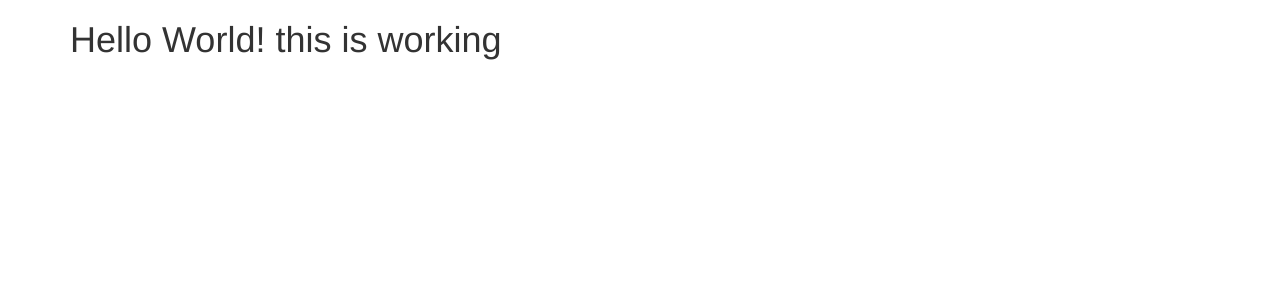
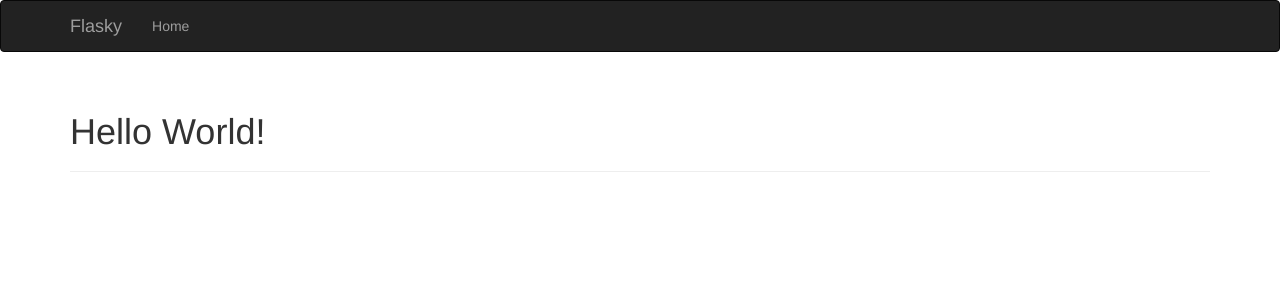
Before and after one commit to hveda/flask-revealjs, a Python web app: template app/templates/index.html in a window 1280 px wide. Shown: the top 300 px of the page. Run offline with Jinja, Linux system fonts and the light colour scheme; the template is opened without the code that fills it, so the values that code supplies are empty; some libraries are stand-ins or nearby versions.

Commit message:
Get base template wired up

```diff
--- /dev/null
+++ b/app/templates/base.html
@@ -0,0 +1,30 @@
+{% extends "bootstrap/base.html" %}
+
+{% block title %}Flasky{% endblock %}
+
+{% block navbar %}
+<div class="navbar navbar-inverse" role="navigation">
+    <div class="container">
+        <div class="navbar-header">
+            <button type="button" class="navbar-toggle" data-toggle="collapse" data-target=".navbar-collapse">
+                <span class="sr-only">Toggle navigation</span>
+                <span class="icon-bar"></span>
+                <span class="icon-bar"></span>
+                <span class="icon-bar"></span>
+            </button>
+            <a class="navbar-brand" href="/">Flasky</a>
+        </div>
+        <div class="navbar-collapse collapse">
+            <ul class="nav navbar-nav">
+                <li><a href="/">Home</a></li>
+            </ul>
+        </div>
+    </div>
+</div>
+{% endblock %}
+
+{% block content %}
+<div class="container">
+    {% block page_content %}{% endblock %}
+</div>
+{% endblock %}
--- a/app/templates/index.html
+++ b/app/templates/index.html
@@ -1,10 +1,9 @@
-{% extends "bootstrap/base.html" %}
+{% extends "base.html" %}
 
+{% block title %}Flasky{% endblock %}
 
-{% block title %}WeAre.Scot{% endblock %}
-
-{% block content %}
-<div class="container">
-    <h1>Hello World! this is working</h1>
+{% block page_content %}
+<div class="page-header">
+    <h1>Hello World!</h1>
 </div>
 {% endblock %}
```
